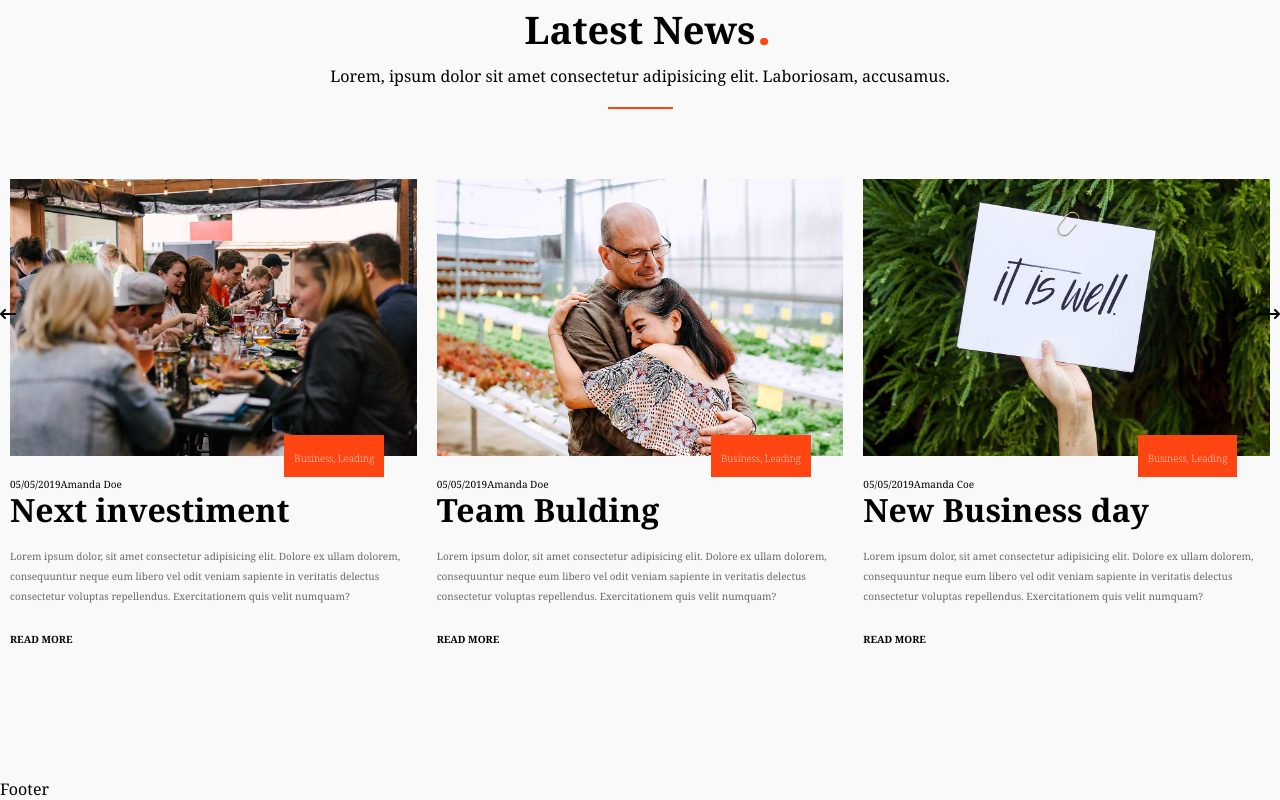
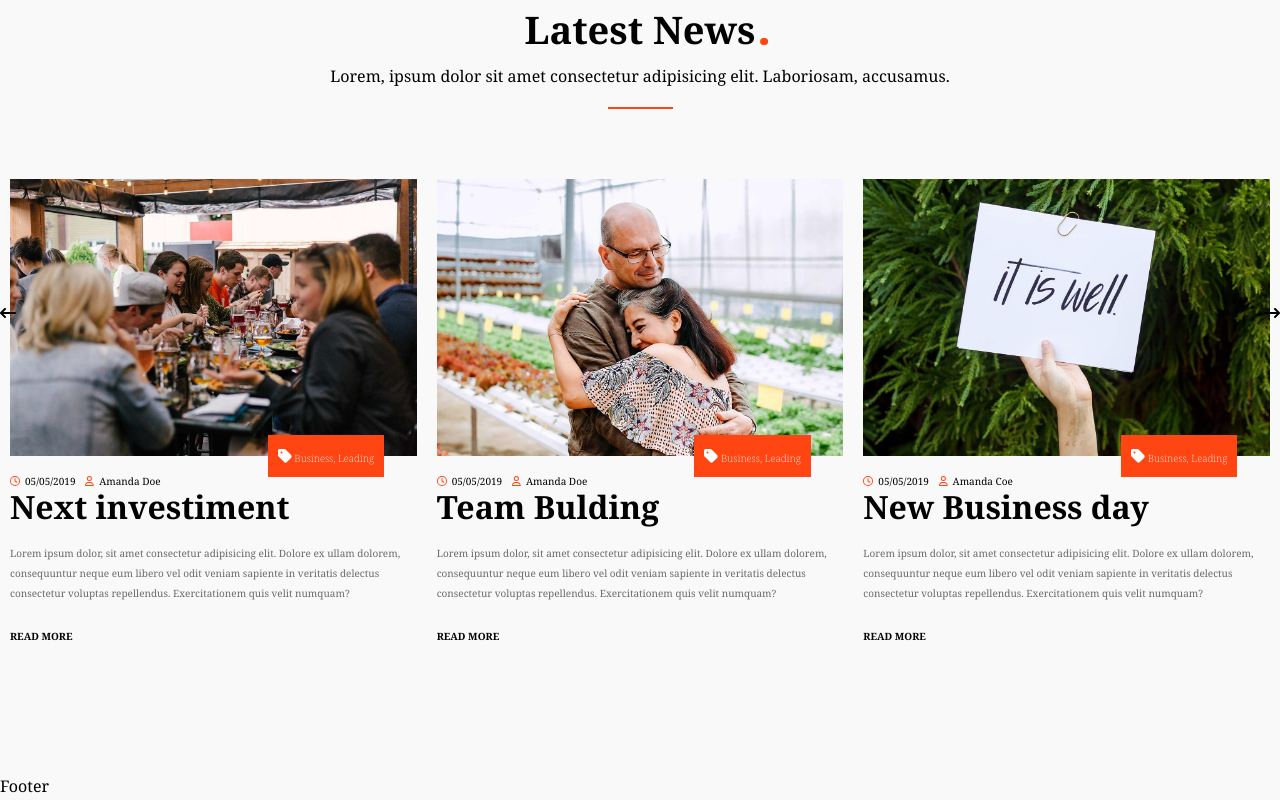
Before and after one commit to AnatoliyZakhryapin/proj-html-vuejs, a Vue app: page / in a window 1280 px wide. Shown: the part 3655-4455 px from the top of the page. Built offline with nearby package versions, Linux system fonts and the light colour scheme.

Commit message:
ADD icon to SliderCardTripl

```diff
--- a/src/components/SliderCardTripl.vue
+++ b/src/components/SliderCardTripl.vue
@@ -101,7 +101,7 @@ export default {
                                 <figure>
                                     <img :src="card.src">
                                     <span class="badge">
-                                        <span></span>
+                                        <span><font-awesome-icon icon="fa-solid fa-tag" /></span>
                                         {{ returnBadge(card.badge) }}
                                     </span>
                                 </figure>
@@ -110,8 +110,8 @@ export default {
                                 <h3 class="title">{{ card.title }}</h3>
                                 <p class="text">{{ card.text }}</p>
                                 <p class="other">
-                                    <span>{{ card.date }}</span>
-                                    <span>{{ card.persone }}</span>
+                                    <p><span><font-awesome-icon icon="fa-regular fa-clock" /></span>{{ card.date }}</p>
+                                    <p><span><font-awesome-icon icon="fa-regular fa-user" /></span>{{ card.persone }}</p>
                                 </p>
                                 <div class="read-more">
                                     <a href=#>Read more</a>
@@ -183,11 +183,18 @@ export default {
                     line-height:  20px;
                     margin-bottom: 20px;
                 }
-                .other span{
-                    order: 1;
-                    display: inline-block;
-                    font-size: $f-s-4;
-                    line-height:  20px;
+                .other {
+                    display: flex;
+                    gap: 10px;
+                    & *{
+                        order: 1;
+                        font-size: $f-s-4;
+                        line-height:  20px;
+                    }
+                    span {
+                        margin-right: 5px;
+                        color: $f-orange-1;
+                    }
                 }
                 .read-more {
                     order: 4;
--- a/src/main.js
+++ b/src/main.js
@@ -9,8 +9,14 @@ import {
     faArrowLeftLong as fasArrowLeftLong,
     faMagnifyingGlass as fasMagnifyingGlass,
     faList as fasList,
+    faTag as fasTag,
+} from '@fortawesome/free-solid-svg-icons'
 
-} from '@fortawesome/free-solid-svg-icons'
+import {
+    faClock as farClock,
+    faUser as farUser,
+    } from '@fortawesome/free-regular-svg-icons'
+
 import {
     faLinkedinIn as fabLinkedinIn,
     faFacebookF as fabFacebookF,
@@ -24,6 +30,9 @@ library.add(
     fasList,
     fabLinkedinIn,
     fabFacebookF,
-    fabTwitter
+    fabTwitter,
+    farClock,
+    farUser,
+    fasTag
 	)
 createApp(App).component('font-awesome-icon', FontAwesomeIcon).mount('#app')
```
